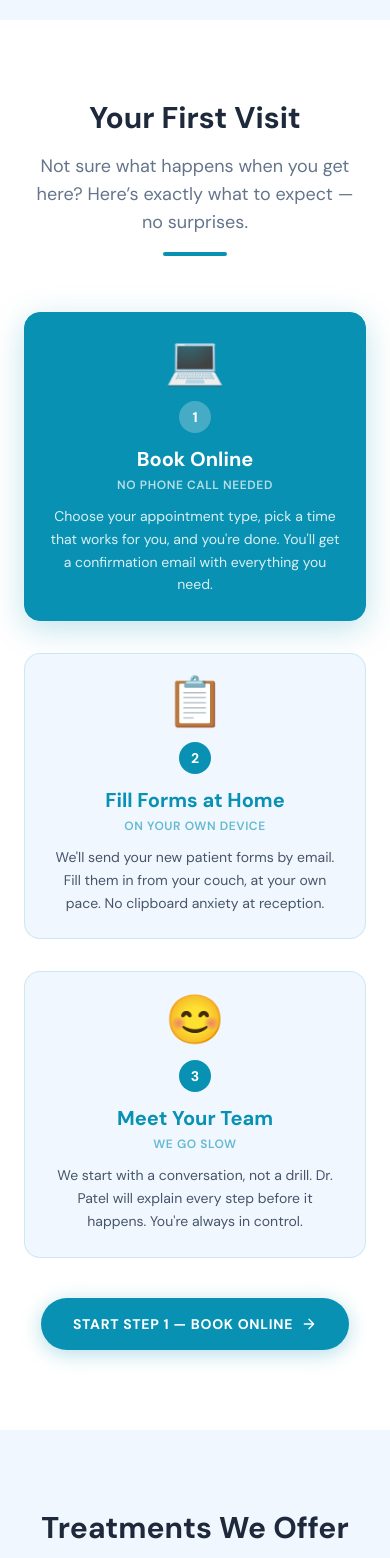
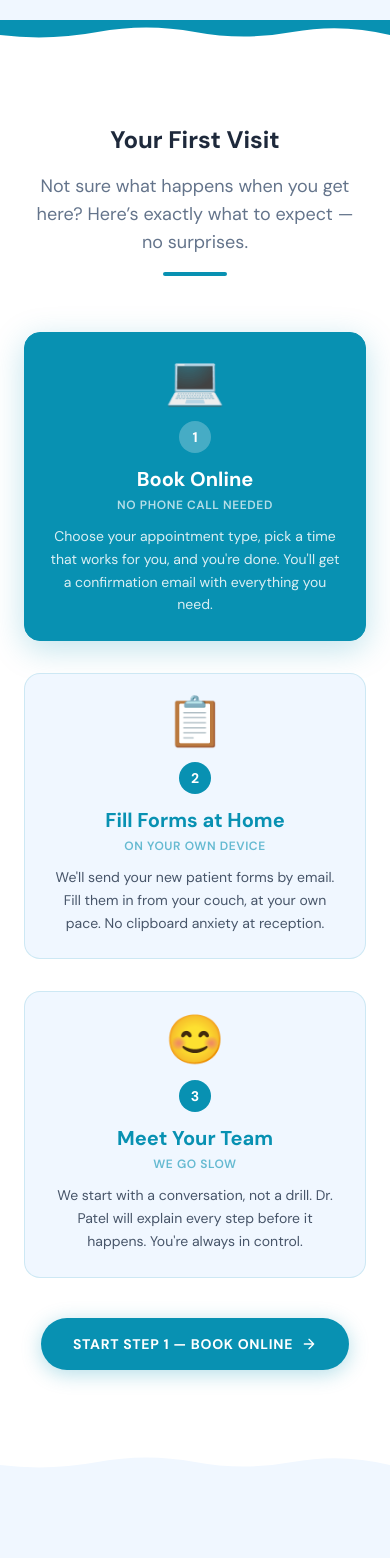
Before and after one commit to AgentWarhead/kootenay-made, a Next.js app: page /styles/demos/medical-dental in a window 390 px wide. Shown: the part 1169-2727 px from the top of the page. Built offline with nearby package versions, Linux system fonts and the light colour scheme; a web font is replaced by a local one.

Commit message:
medical-dental: dividers, mobile headings, hover, contrast, copyright, overflow

```diff
--- a/src/app/styles/demos/medical-dental/page.tsx
+++ b/src/app/styles/demos/medical-dental/page.tsx
@@ -12,6 +12,17 @@ const font = DM_Sans({
 })
 
 /* ── Section reveal ── */
+/* ── Clean medical wave divider ── */
+function MedicalDivider({ topColor = '#ffffff', bottomColor = '#f0f7ff' }: { topColor?: string; bottomColor?: string }) {
+  return (
+    <div style={{ backgroundColor: topColor, lineHeight: 0 }}>
+      <svg viewBox="0 0 1440 40" preserveAspectRatio="none" className="w-full h-6 md:h-10 block">
+        <path fill={bottomColor} d="M0,40 L0,25 Q180,35 360,20 Q540,5 720,20 Q900,35 1080,20 Q1260,5 1440,25 L1440,40 Z" />
+      </svg>
+    </div>
+  )
+}
+
 function Reveal({ children, className = '', delay = 0 }: { children: React.ReactNode; className?: string; delay?: number }) {
   const prefersReduced = useReducedMotion()
   return (
@@ -266,7 +277,7 @@ function TreatmentIcon({ icon, label, detail, price }: { icon: string; label: st
   const [expanded, setExpanded] = useState(false)
   return (
     <button
-      className="flex flex-col items-center p-4 rounded-2xl text-center transition-all w-full"
+      className="flex flex-col items-center p-4 rounded-2xl text-center transition-all w-full hover:-translate-y-1 hover:shadow-lg"
       style={{
         backgroundColor: expanded ? '#0891b2' : '#f0f7ff',
         border: `1.5px solid ${expanded ? '#0891b2' : 'rgba(8,145,178,0.15)'}`,
@@ -327,7 +338,7 @@ export default function MedicalDentalDemo() {
   ]
 
   return (
-    <div className={font.className} style={{ fontFamily: 'DM Sans, sans-serif', backgroundColor: '#ffffff', color: '#1e293b' }}>
+    <div className={`${font.className} overflow-x-hidden`} style={{ fontFamily: 'DM Sans, sans-serif', backgroundColor: '#ffffff', color: '#1e293b' }}>
 
       <style>{`
       @import url('https://api.fontshare.com/v2/css?f[]=ranade@400,500,700&display=swap');
@@ -474,11 +485,12 @@ export default function MedicalDentalDemo() {
         </div>
       </div>
 
+      <MedicalDivider topColor="#0891b2" bottomColor="#ffffff" />
       {/* ═══════════ 4. YOUR FIRST VISIT JOURNEY (UNIQUE SECTION) ═══════════ */}
       <section id="first-visit" className="py-20 md:py-28 px-6" style={{ backgroundColor: '#ffffff' }}>
         <div className="max-w-5xl mx-auto">
           <Reveal>
-            <h2 className="text-3xl md:text-5xl font-bold text-center mb-4" style={{ color: '#1e293b' }}>
+            <h2 className="text-2xl md:text-5xl font-bold text-center mb-4" style={{ color: '#1e293b' }}>
               Your First Visit
             </h2>
             <p className="text-center mb-4 max-w-xl mx-auto text-lg" style={{ color: '#64748b' }}>
@@ -557,11 +569,12 @@ export default function MedicalDentalDemo() {
         </div>
       </section>
 
+      <MedicalDivider topColor="#ffffff" bottomColor="#f0f7ff" />
       {/* ═══════════ 5. TREATMENT ICONS (NO PHOTOS — tap to expand) ═══════════ */}
       <section id="services" className="py-20 md:py-28 px-6" style={{ backgroundColor: '#f0f7ff' }}>
         <div className="max-w-5xl mx-auto">
           <Reveal>
-            <h2 className="text-3xl md:text-5xl font-bold text-center mb-4" style={{ color: '#1e293b' }}>
+            <h2 className="text-2xl md:text-5xl font-bold text-center mb-4" style={{ color: '#1e293b' }}>
               Treatments We Offer
             </h2>
             <p className="text-center mb-4 max-w-xl mx-auto" style={{ color: '#64748b' }}>
@@ -583,11 +596,12 @@ export default function MedicalDentalDemo() {
         </div>
       </section>
 
+      <MedicalDivider topColor="#f0f7ff" bottomColor="#ffffff" />
       {/* ═══════════ 6. MEET DR. PATEL ═══════════ */}
       <section className="py-20 md:py-28 px-6" style={{ backgroundColor: '#ffffff' }}>
         <div className="max-w-5xl mx-auto">
           <Reveal>
-            <h2 className="text-3xl md:text-5xl font-bold text-center mb-4" style={{ color: '#1e293b' }}>
+            <h2 className="text-2xl md:text-5xl font-bold text-center mb-4" style={{ color: '#1e293b' }}>
               Meet Dr. Patel
             </h2>
             <div className="w-16 h-1 rounded-full mx-auto mb-12" style={{ backgroundColor: '#0891b2' }} />
@@ -628,6 +642,7 @@ export default function MedicalDentalDemo() {
         </div>
       </section>
 
+      <MedicalDivider topColor="#ffffff" bottomColor="#f0f7ff" />
       {/* ═══════════ 7. INSURANCE & PAYMENT ═══════════ */}
       <section className="py-10 px-6" style={{ backgroundColor: '#0891b2' }}>
         <div className="max-w-5xl mx-auto">
@@ -658,11 +673,12 @@ export default function MedicalDentalDemo() {
         </div>
       </section>
 
+      <MedicalDivider topColor="#f0f7ff" bottomColor="#ffffff" />
       {/* ═══════════ 8. SMILE GALLERY — Before/After ═══════════ */}
       <section className="py-20 md:py-28 px-6" style={{ backgroundColor: '#f0f7ff' }}>
         <div className="max-w-5xl mx-auto">
           <Reveal>
-            <h2 className="text-3xl md:text-5xl font-bold text-center mb-4" style={{ color: '#1e293b' }}>
+            <h2 className="text-2xl md:text-5xl font-bold text-center mb-4" style={{ color: '#1e293b' }}>
               Smile Gallery
             </h2>
             <p className="text-center mb-12" style={{ color: '#64748b' }}>
@@ -697,11 +713,12 @@ export default function MedicalDentalDemo() {
         </div>
       </section>
 
+      <MedicalDivider topColor="#ffffff" bottomColor="#f0f7ff" />
       {/* ═══════════ 9. THE TRANSFORMATION ═══════════ */}
       <section className="py-20 md:py-28 px-6" style={{ backgroundColor: '#ffffff' }}>
         <div className="max-w-5xl mx-auto">
           <Reveal>
-            <h2 className={`heading-font text-3xl md:text-5xl font-bold text-center mb-4`} style={{ color: '#1e293b' }}>
+            <h2 className={`heading-font text-2xl md:text-5xl font-bold text-center mb-4`} style={{ color: '#1e293b' }}>
               Watch Your Website Transform
             </h2>
             <p className={`${font.className} text-center mb-12`} style={{ color: '#64748b' }}>
@@ -714,11 +731,12 @@ export default function MedicalDentalDemo() {
         </div>
       </section>
 
+      <MedicalDivider topColor="#f0f7ff" bottomColor="#ffffff" />
       {/* ═══════════ 10. PATIENT STORIES (Testimonials) ═══════════ */}
       <section className="py-20 md:py-28 px-6" style={{ backgroundColor: '#f0f7ff' }}>
         <div className="max-w-6xl mx-auto">
           <Reveal>
-            <h2 className="text-3xl md:text-5xl font-bold text-center mb-4" style={{ color: '#1e293b' }}>
+            <h2 className="text-2xl md:text-5xl font-bold text-center mb-4" style={{ color: '#1e293b' }}>
               Patient Stories
             </h2>
             <p className="text-center mb-16" style={{ color: '#64748b' }}>The most honest words come from people who were nervous before their first visit</p>
@@ -766,11 +784,12 @@ export default function MedicalDentalDemo() {
         </div>
       </section>
 
+      <MedicalDivider topColor="#ffffff" bottomColor="#f0f7ff" />
       {/* ═══════════ 11. FAQ ═══════════ */}
       <section className="py-20 md:py-28 px-6" style={{ backgroundColor: '#ffffff' }}>
         <div className="max-w-3xl mx-auto">
           <Reveal>
-            <h2 className="text-3xl md:text-5xl font-bold text-center mb-4" style={{ color: '#1e293b' }}>
+            <h2 className="text-2xl md:text-5xl font-bold text-center mb-4" style={{ color: '#1e293b' }}>
               Frequently Asked Questions
             </h2>
             <p className="text-center mb-12" style={{ color: '#64748b' }}>
@@ -798,7 +817,7 @@ export default function MedicalDentalDemo() {
       <section id="about" className="py-20 md:py-28 px-6" style={{ backgroundColor: '#f0f7ff' }}>
         <div className="max-w-3xl mx-auto text-center">
           <Reveal>
-            <h2 className="text-3xl md:text-5xl font-bold mb-4" style={{ color: '#1e293b' }}>
+            <h2 className="text-2xl md:text-5xl font-bold mb-4" style={{ color: '#1e293b' }}>
               About Our Practice
             </h2>
             <div className="flex justify-center mb-10">
@@ -817,7 +836,7 @@ export default function MedicalDentalDemo() {
       <section id="book-now" className="py-20 md:py-28 px-6" style={{ backgroundColor: '#ffffff' }}>
         <div className="max-w-6xl mx-auto">
           <Reveal>
-            <h2 className="text-3xl md:text-5xl font-bold text-center mb-4" style={{ color: '#1e293b' }}>
+            <h2 className="text-2xl md:text-5xl font-bold text-center mb-4" style={{ color: '#1e293b' }}>
               Book an Appointment
             </h2>
             <p className="text-center mb-16" style={{ color: '#64748b' }}>
@@ -932,7 +951,7 @@ export default function MedicalDentalDemo() {
             </div>
           </div>
           <div style={{ borderTop: '1px solid rgba(255,255,255,0.1)' }} className="pt-6 text-center">
-            <span className="text-sm" style={{ color: 'rgba(255,255,255,0.25)' }}>&copy; 2025 Kootenay Family Dental. All rights reserved.</span>
+            <span className="text-sm" style={{ color: 'rgba(255,255,255,0.45)' }}>&copy; {new Date().getFullYear()} Kootenay Family Dental. All rights reserved.</span>
           </div>
         </div>
       </footer>
```
